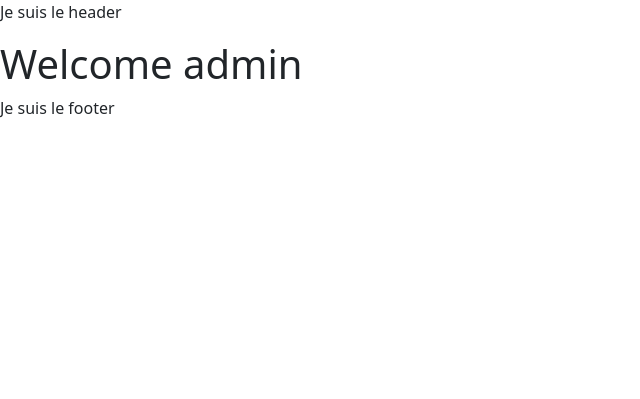
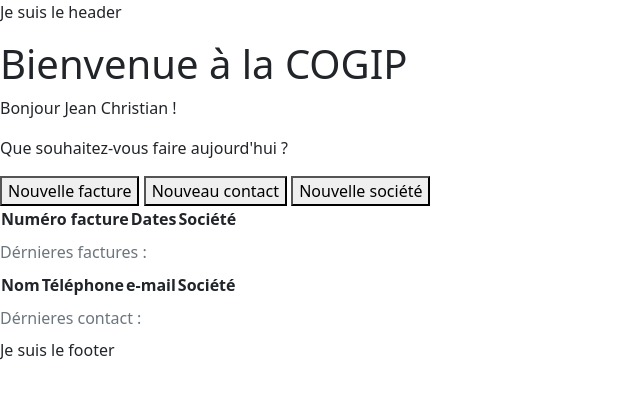
Before and after one commit to jptsr/cogip-challenge, a PHP site: template src/views/pages/adminWelcome.php in a window 1280 px wide. Shown: the top 399 px of the page, without its empty margins (0-640 px from the left). Run offline with PHP 8.4, Linux system fonts and the light colour scheme; the template is opened without the code that fills it, so the values that code supplies are empty; some libraries are stand-ins or nearby versions.

Commit message:
html menuAdmin fait

```diff
--- a/src/views/pages/adminWelcome.php
+++ b/src/views/pages/adminWelcome.php
@@ -1,7 +1,42 @@
 <?php ob_start(); ?>
 
-<h1>Welcome admin</h1>
+<h1>Bienvenue à la COGIP</h1>
+<p>Bonjour Jean Christian !</p>
+<p>Que souhaitez-vous faire aujourd'hui ?</p>
 
+<button>Nouvelle facture</button>
+<button>Nouveau contact</button>
+<button>Nouvelle société</button>
+
+<table>
+    <caption>Dérnieres factures :</caption>
+    <thead>
+        <tr>
+            <th>Numéro facture</th>
+            <th>Dates</th>
+            <th>Société</th>
+        </tr>
+    </thead>
+    <tbody>
+
+    </tbody>
+</table>
+
+
+<table>
+    <caption>Dérnieres contact :</caption>
+    <thead>
+        <tr>
+            <th>Nom</th>
+            <th>Téléphone</th>
+            <th>e-mail</th>
+            <th>Société</th>
+        </tr>
+    </thead>
+    <tbody>
+
+    </tbody>
+</table>
 <?php
 $content = ob_get_clean();
 require __DIR__. '/../layout.php';
```
